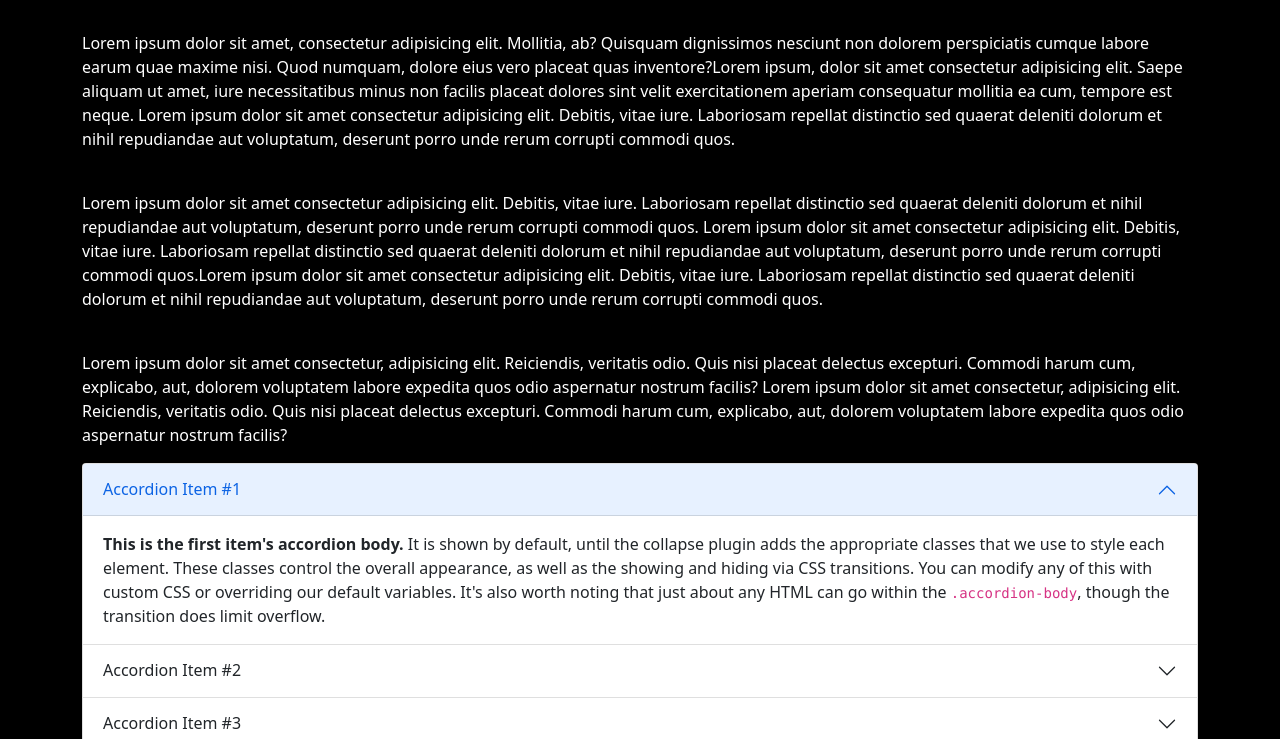
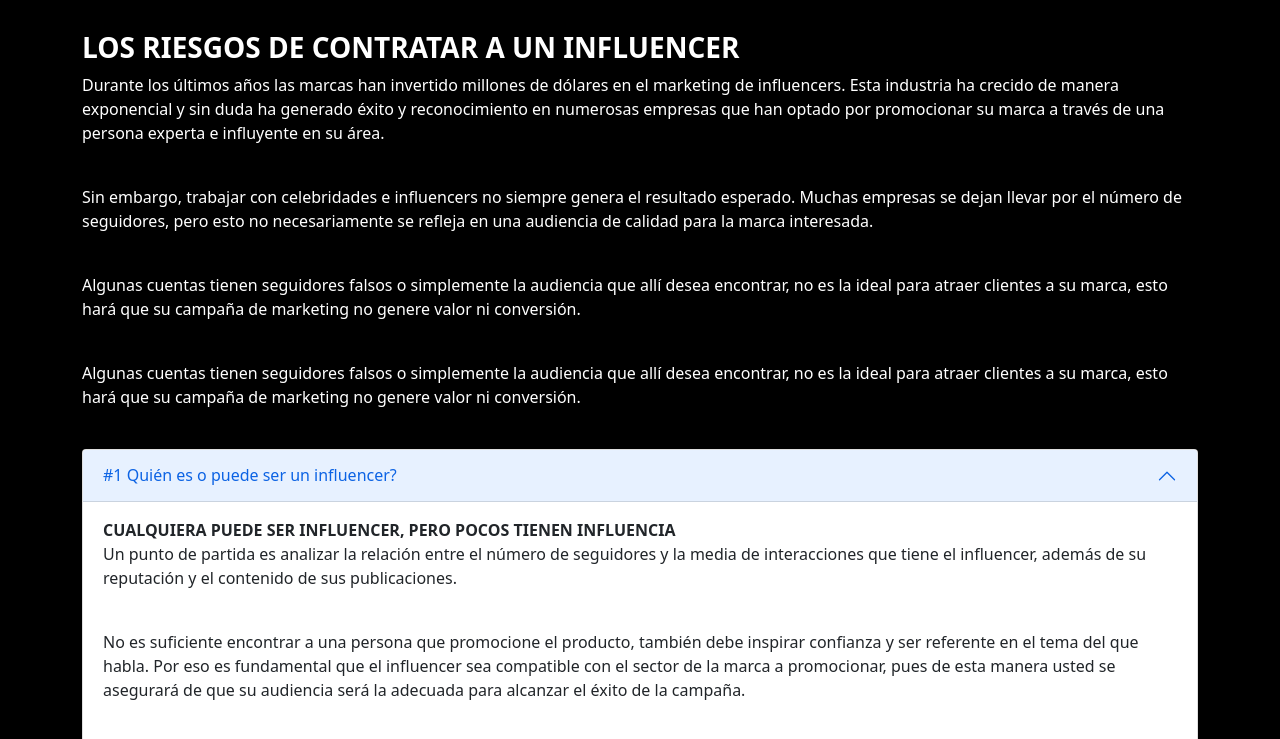
Before and after one commit to MaximilianDammer/miproyecto_github, a plain HTML site: page pages/blog.html in a window 1280 px wide. Shown: the part 237-976 px from the top of the page. Drawn offline with nearby package versions, Linux system fonts and the light colour scheme.

Commit message:
Se agregaron blog posts a la página de blog y se ajustó el espacio entre el first child de los menu li para ajusta el espacio entre el primer elemento del navbar y los demás

```diff
--- a/css/styles.css
+++ b/css/styles.css
@@ -44,7 +44,7 @@ header .navbar{
 
 
 .menu li:first-child{
-    width: 110px
+    width: 80px
 }
 
 
--- a/pages/blog.html
+++ b/pages/blog.html
@@ -34,25 +34,12 @@
       <div class="row">
         <div class="blog-description">
           <h1 class="blog-headline">Blog</h1>
-          <p>Lorem ipsum dolor sit amet, consectetur adipisicing elit. Mollitia, ab? Quisquam dignissimos nesciunt non
-            dolorem perspiciatis cumque labore earum quae maxime nisi. Quod numquam, dolore eius vero placeat quas
-            inventore?Lorem ipsum, dolor sit amet consectetur adipisicing elit. Saepe aliquam ut amet, iure
-            necessitatibus minus non facilis placeat dolores sint velit exercitationem aperiam consequatur mollitia ea
-            cum, tempore est neque. Lorem ipsum dolor sit amet consectetur adipisicing elit. Debitis, vitae iure.
-            Laboriosam repellat distinctio sed quaerat deleniti dolorum et nihil repudiandae aut voluptatum, deserunt
-            porro unde rerum corrupti commodi quos.</p> <br>
-          <p>Lorem ipsum dolor sit amet consectetur adipisicing elit. Debitis, vitae iure. Laboriosam repellat
-            distinctio sed quaerat deleniti dolorum et nihil repudiandae aut voluptatum, deserunt porro unde rerum
-            corrupti commodi quos. Lorem ipsum dolor sit amet consectetur adipisicing elit. Debitis, vitae iure.
-            Laboriosam repellat distinctio sed quaerat deleniti dolorum et nihil repudiandae aut voluptatum, deserunt
-            porro unde rerum corrupti commodi quos.Lorem ipsum dolor sit amet consectetur adipisicing elit. Debitis,
-            vitae iure. Laboriosam repellat distinctio sed quaerat deleniti dolorum et nihil repudiandae aut voluptatum,
-            deserunt porro unde rerum corrupti commodi quos.</p> <br>
-          <p>Lorem ipsum dolor sit amet consectetur, adipisicing elit. Reiciendis, veritatis odio. Quis nisi placeat
-            delectus excepturi. Commodi harum cum, explicabo, aut, dolorem voluptatem labore expedita quos odio
-            aspernatur nostrum facilis? Lorem ipsum dolor sit amet consectetur, adipisicing elit. Reiciendis, veritatis
-            odio. Quis nisi placeat delectus excepturi. Commodi harum cum, explicabo, aut, dolorem voluptatem labore
-            expedita quos odio aspernatur nostrum facilis?</p>
+          <h3><strong>LOS RIESGOS DE CONTRATAR A UN INFLUENCER</strong></h3>
+          <p>Durante los últimos años las marcas han invertido millones de dólares en el marketing de influencers. Esta industria ha crecido de manera exponencial y sin duda ha generado éxito y reconocimiento en numerosas empresas que han optado por promocionar su marca a través de una persona experta e influyente en su área.</p><br>
+          <p>Sin embargo, trabajar con celebridades e influencers no siempre genera el resultado esperado. Muchas empresas se dejan llevar por el número de seguidores, pero esto no necesariamente se refleja en una audiencia de calidad para la marca interesada.</p><br>
+          <p>Algunas cuentas tienen seguidores falsos o simplemente la audiencia que allí desea encontrar, no es la ideal para atraer clientes a su marca, esto hará que su campaña de marketing no genere valor ni conversión.</p><br>
+          <p>Algunas cuentas tienen seguidores falsos o simplemente la audiencia que allí desea encontrar, no es la ideal para atraer clientes a su marca, esto hará que su campaña de marketing no genere valor ni conversión.</p><br>
+
         </div>
         <div class="accordion col" id="accordionPanelsStayOpenExample">
           <div class="accordion-item">
@@ -60,17 +47,18 @@
               <button class="accordion-button" type="button" data-bs-toggle="collapse"
                 data-bs-target="#panelsStayOpen-collapseOne" aria-expanded="true"
                 aria-controls="panelsStayOpen-collapseOne">
-                Accordion Item #1
+                #1 Quién es o puede ser un influencer?
               </button>
             </h2>
             <div id="panelsStayOpen-collapseOne" class="accordion-collapse collapse show"
               aria-labelledby="panelsStayOpen-headingOne">
               <div class="accordion-body">
-                <strong>This is the first item's accordion body.</strong> It is shown by default, until the collapse
-                plugin adds the appropriate classes that we use to style each element. These classes control the overall
-                appearance, as well as the showing and hiding via CSS transitions. You can modify any of this with
-                custom CSS or overriding our default variables. It's also worth noting that just about any HTML can go
-                within the <code>.accordion-body</code>, though the transition does limit overflow.
+                <strong>CUALQUIERA PUEDE SER INFLUENCER, PERO POCOS TIENEN INFLUENCIA
+                </strong><br>
+                <p>Un punto de partida es analizar la relación entre el número de seguidores y la media de interacciones que tiene el influencer, además de su reputación y el contenido de sus publicaciones.</p> <br>
+                <p>No es suficiente encontrar a una persona que promocione el producto, también debe inspirar confianza y ser referente en el tema del que habla. Por eso es fundamental que el influencer sea compatible con el sector de la marca a promocionar, pues de esta manera usted se asegurará de que su audiencia será la adecuada para alcanzar el éxito de la campaña.</p><br>
+                <p>No olvide que la naturalidad, la cercanía y la confianza son tres aspectos importantes del influencer para que su campaña sea creíble y no parezca un spot publicitario.</p><br>
+                <p>Tómese su tiempo al momento de elegir el influencer adecuado para su campaña de marketing, tenga presente estos tips ya que al elegir el influencer equivocado podría poner en riesgo su marca.</p>
               </div>
             </div>
           </div>
@@ -79,17 +67,17 @@
               <button class="accordion-button collapsed" type="button" data-bs-toggle="collapse"
                 data-bs-target="#panelsStayOpen-collapseTwo" aria-expanded="false"
                 aria-controls="panelsStayOpen-collapseTwo">
-                Accordion Item #2
+                #2 Una sola herramienta para servirles a todos
               </button>
             </h2>
             <div id="panelsStayOpen-collapseTwo" class="accordion-collapse collapse"
               aria-labelledby="panelsStayOpen-headingTwo">
               <div class="accordion-body">
-                <strong>This is the second item's accordion body.</strong> It is hidden by default, until the collapse
-                plugin adds the appropriate classes that we use to style each element. These classes control the overall
-                appearance, as well as the showing and hiding via CSS transitions. You can modify any of this with
-                custom CSS or overriding our default variables. It's also worth noting that just about any HTML can go
-                within the <code>.accordion-body</code>, though the transition does limit overflow.
+                <strong>UNA SOLA HERRAMIENTA PARA SERVIRLES A TODOS
+                </strong><br>
+                <p>Un problema muy común para startups o para el diseño de soluciones tecnológicas es poder identificar un nicho o grupo objetivo y atender claramente sus necesidades.</p> <br>
+                <p>El gran reto es reconocer que una solución tecnológica puede simplificar las cosas y resolver las fricciones, pero no necesariamente lo hace de una manera simple.</p><br>
+                <p>x atiende 2 tipos de clientes, empresas o personas, pero para hacerlo requiere de Masters (celebridades o expertos) y también a sus agentes representantes.  Es por esto que en ... contamos con “Realfluencers” que quieren generar monetización y “clientes” que quieren contratar Realfluencers de manera directa.</p>
               </div>
             </div>
           </div>
@@ -98,17 +86,19 @@
               <button class="accordion-button collapsed" type="button" data-bs-toggle="collapse"
                 data-bs-target="#panelsStayOpen-collapseThree" aria-expanded="false"
                 aria-controls="panelsStayOpen-collapseThree">
-                Accordion Item #3
+                #3 Una solución para las relaciones públicas
               </button>
             </h2>
             <div id="panelsStayOpen-collapseThree" class="accordion-collapse collapse"
               aria-labelledby="panelsStayOpen-headingThree">
               <div class="accordion-body">
-                <strong>This is the third item's accordion body.</strong> It is hidden by default, until the collapse
-                plugin adds the appropriate classes that we use to style each element. These classes control the overall
-                appearance, as well as the showing and hiding via CSS transitions. You can modify any of this with
-                custom CSS or overriding our default variables. It's also worth noting that just about any HTML can go
-                within the <code>.accordion-body</code>, though the transition does limit overflow.
+                <strong>UNA SOLUCIÓN PARA LAS RELACIONES PÚBLICAS
+                </strong><br>
+                <p>En nuestra solución determinamos mantener los 2 roles o entidades principales en la plataforma para que interactúen directamente. Ahí es donde se pone interesante, para que la parte pública y transaccional de la plataforma funcione, requiere una capa administrativa robusta donde está toda la complejidad del negocio y los demás participantes (empresas, agencias de publicidad, agentes representantes, asistentes). </p> <br>
+                <p>No solo es mantener la comunicación clara y fluida con una experiencia de usuario que brinde confianza y seguridad, también es mantener siempre la disponibilidad en todo el proceso; sus consultas, los pagos, la documentación y comprobantes de orden vinculante como las condiciones acordadas o los impuestos.</p><br>
+                <p>Esto en un negocio hecho para humanos y que se acuerda entre humanos, por lo que toma bastante tiempo y esfuerzo simplificar o estandarizar sus flujos.</p><br>
+                <p>La moraleja es que detrás de una solución que simplifica, generalmente hay un entramado con muchas variables y elementos que tuvieron que ser evaluados, controlados y de cierta forma “normalizados” para poder ser administrados dentro de un sistema como el de...</p><br>
+                <p>¿Está de acuerdo? Cuéntenos cuál es su opinión o si conoce un negocio similar.</p>
               </div>
             </div>
           </div>
```
